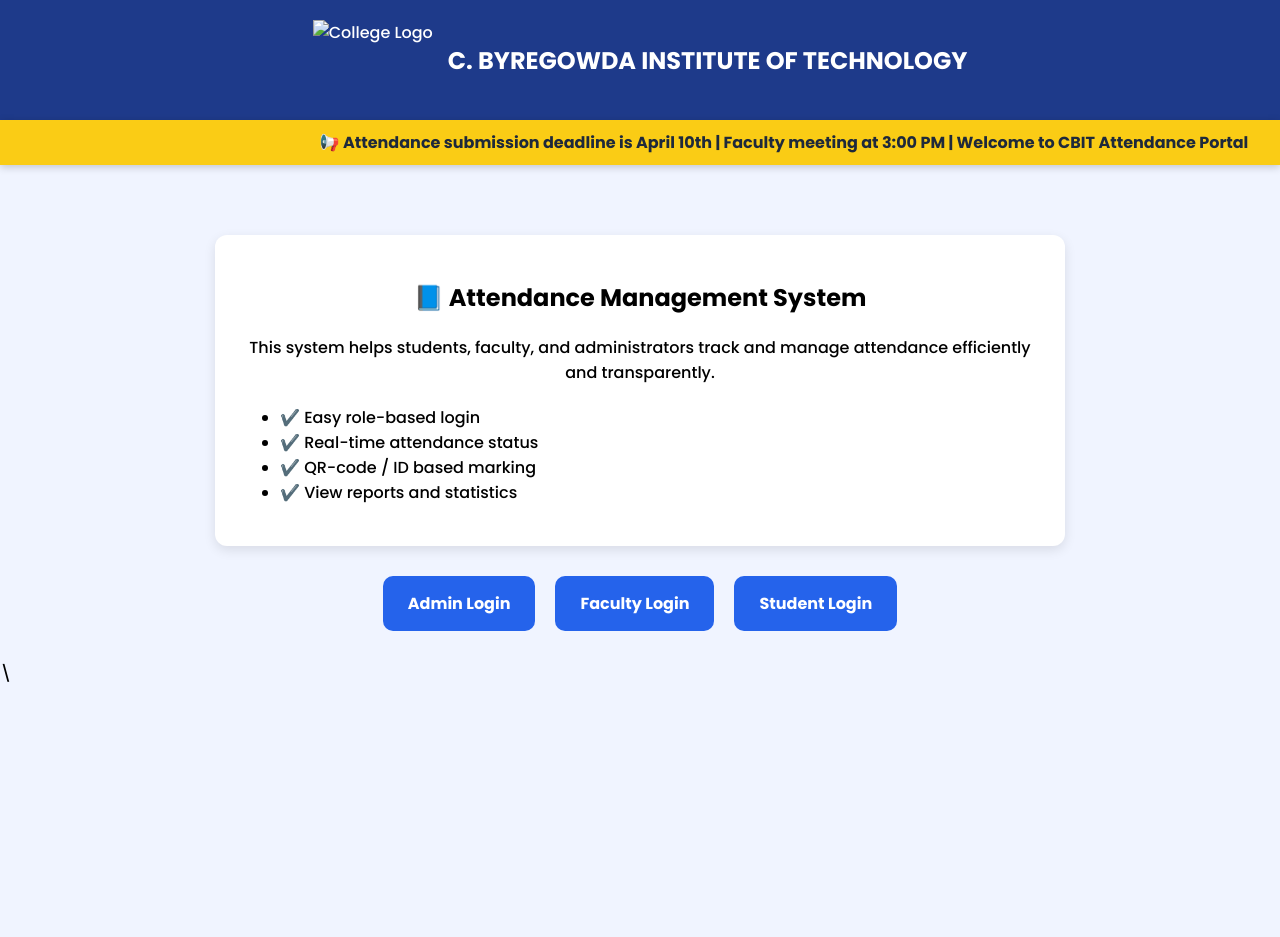
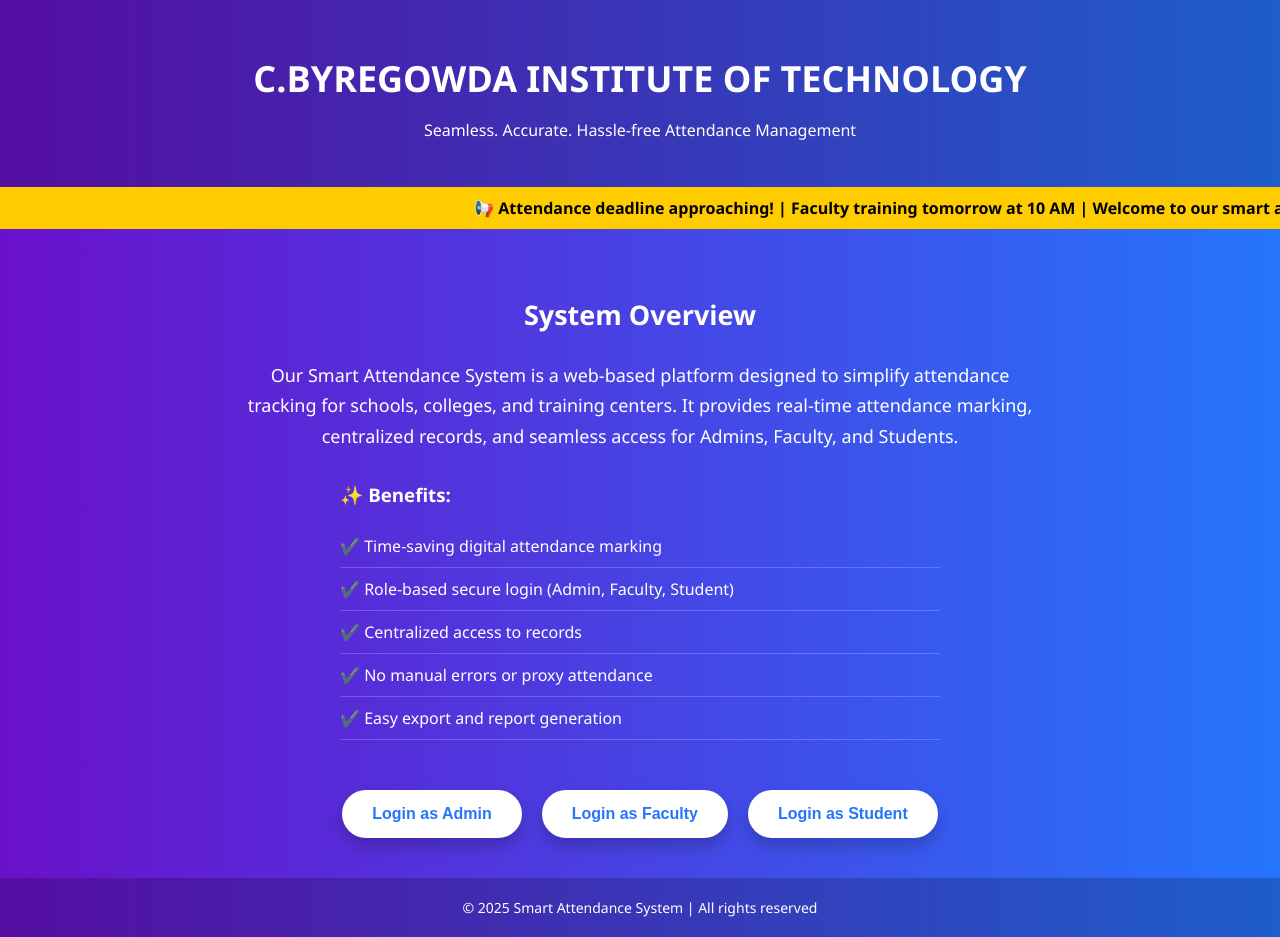
Before and after one commit to Shinchan265/smart-attendance-system, a plain HTML site: page index.html in a window 1280 px wide. Before the commit the page ends 800 px from the top, so only its background shows below. Drawn offline with Linux system fonts and the light colour scheme.

Commit message:
Update index.html

```diff
--- a/index.html
+++ b/index.html
@@ -2,124 +2,152 @@
 <html lang="en">
 <head>
   <meta charset="UTF-8" />
-  <title>CBIT Attendance System</title>
-  <link href="https://fonts.googleapis.com/css2?family=Poppins:wght@500;700&display=swap" rel="stylesheet" />
+  <meta name="viewport" content="width=device-width, initial-scale=1.0"/>
+  <title>Attendance System - Landing Page</title>
   <style>
     body {
       margin: 0;
-      font-family: 'Poppins', sans-serif;
-      background: #f0f4ff;
+      font-family: 'Segoe UI', sans-serif;
+      background: linear-gradient(to right, #6a11cb, #2575fc);
+      color: #fff;
     }
 
     header {
-      background-color: #1e3a8a;
-      color: white;
-      padding: 20px;
-      display: flex;
-      align-items: center;
-      justify-content: center;
-      flex-wrap: wrap;
+      padding: 30px 0;
       text-align: center;
-    }
-
-    header img {
-      height: 80px;
-      margin-right: 15px;
+      background-color: rgba(0, 0, 0, 0.2);
     }
 
     header h1 {
-      font-size: 24px;
+      font-size: 36px;
+      margin-bottom: 10px;
     }
 
-    .announcement-bar {
-      background-color: #facc15;
-      color: #1e293b;
-      padding: 10px;
-      font-weight: 600;
+    .marquee {
+      background-color: #ffcc00;
+      color: #000;
+      font-weight: bold;
+      padding: 10px 0;
+      text-align: center;
       overflow: hidden;
-      white-space: nowrap;
-      box-shadow: 0 2px 8px rgba(0,0,0,0.2);
     }
 
-    .announcement-bar span {
+    .marquee span {
       display: inline-block;
-      animation: scroll-left 15s linear infinite;
+      animation: scrollText 15s linear infinite;
+      white-space: nowrap;
     }
 
-    @keyframes scroll-left {
+    @keyframes scrollText {
       0% { transform: translateX(100%); }
       100% { transform: translateX(-100%); }
     }
 
-    .container {
-      padding: 30px;
+    .content {
+      padding: 40px 20px;
       text-align: center;
     }
 
-    .login-buttons {
+    .overview {
+      max-width: 800px;
+      margin: auto;
+      font-size: 18px;
+      line-height: 1.7;
+    }
+
+    .benefits {
       margin-top: 30px;
+      text-align: left;
+      max-width: 600px;
+      margin-left: auto;
+      margin-right: auto;
+    }
+
+    .benefits ul {
+      list-style: none;
+      padding: 0;
+    }
+
+    .benefits li {
+      padding: 10px 0;
+      border-bottom: 1px solid rgba(255, 255, 255, 0.2);
+    }
+
+    .login-section {
+      margin-top: 50px;
       display: flex;
       justify-content: center;
       gap: 20px;
       flex-wrap: wrap;
     }
 
-    .login-buttons a {
-      text-decoration: none;
-      padding: 15px 25px;
-      background-color: #2563eb;
-      color: white;
-      border-radius: 10px;
-      font-weight: 600;
-      transition: background 0.3s;
+    .login-btn {
+      background-color: #fff;
+      color: #2575fc;
+      padding: 15px 30px;
+      border: none;
+      border-radius: 30px;
+      font-size: 16px;
+      font-weight: bold;
+      cursor: pointer;
+      transition: all 0.3s ease;
+      box-shadow: 0 8px 16px rgba(0,0,0,0.2);
     }
 
-    .login-buttons a:hover {
-      background-color: #1d4ed8;
+    .login-btn:hover {
+      transform: translateY(-4px);
+      background-color: #f1f1f1;
     }
 
-    .overview {
-      margin-top: 40px;
-      background: white;
-      border-radius: 12px;
-      padding: 25px;
-      box-shadow: 0 4px 12px rgba(0,0,0,0.1);
-      max-width: 800px;
-      margin-left: auto;
-      margin-right: auto;
+    footer {
+      text-align: center;
+      padding: 20px;
+      background-color: rgba(0,0,0,0.2);
+      font-size: 14px;
     }
   </style>
 </head>
 <body>
 
   <header>
-    <img src="logo.png" alt="College Logo">
-    <h1>C. BYREGOWDA INSTITUTE OF TECHNOLOGY</h1>
+    <h1>C.BYREGOWDA INSTITUTE OF TECHNOLOGY</h1>
+    <p>Seamless. Accurate. Hassle-free Attendance Management</p>
   </header>
 
-  <div class="announcement-bar">
-    <span>📢 Attendance submission deadline is April 10th | Faculty meeting at 3:00 PM | Welcome to CBIT Attendance Portal</span>
+  <div class="marquee">
+    <span>📢 Attendance deadline approaching! | Faculty training tomorrow at 10 AM | Welcome to our smart attendance platform! 📢</span>
   </div>
 
-  <div class="container">
+  <div class="content">
     <div class="overview">
-      <h2>📘 Attendance Management System</h2>
-      <p>This system helps students, faculty, and administrators track and manage attendance efficiently and transparently.</p>
-      <ul style="text-align: left; margin-top: 20px;">
-        <li>✔️ Easy role-based login</li>
-        <li>✔️ Real-time attendance status</li>
-        <li>✔️ QR-code / ID based marking</li>
-        <li>✔️ View reports and statistics</li>
+      <h2>System Overview</h2>
+      <p>
+        Our Smart Attendance System is a web-based platform designed to simplify attendance tracking for schools, colleges, and training centers.
+        It provides real-time attendance marking, centralized records, and seamless access for Admins, Faculty, and Students.
+      </p>
+    </div>
+
+    <div class="benefits">
+      <h3>✨ Benefits:</h3>
+      <ul>
+        <li>✔️ Time-saving digital attendance marking</li>
+        <li>✔️ Role-based secure login (Admin, Faculty, Student)</li>
+        <li>✔️ Centralized access to records</li>
+        <li>✔️ No manual errors or proxy attendance</li>
+        <li>✔️ Easy export and report generation</li>
       </ul>
     </div>
 
-    <div class="login-buttons">
-      <a href="admin-login.html">Admin Login</a>
-      <a href="faculty-login.html">Faculty Login</a>
-      <a href="student-login.html">Student Login</a>
+    <div class="login-section">
+      <button class="login-btn" onclick="location.href='login.html'">Login as Admin</button>
+      <button class="login-btn" onclick="location.href='login.html'">Login as Faculty</button>
+      <button class="login-btn" onclick="location.href='login.html'">Login as Student</button>
     </div>
   </div>
 
+  <footer>
+    &copy; 2025 Smart Attendance System | All rights reserved
+  </footer>
+
 </body>
 </html>
-\
```
